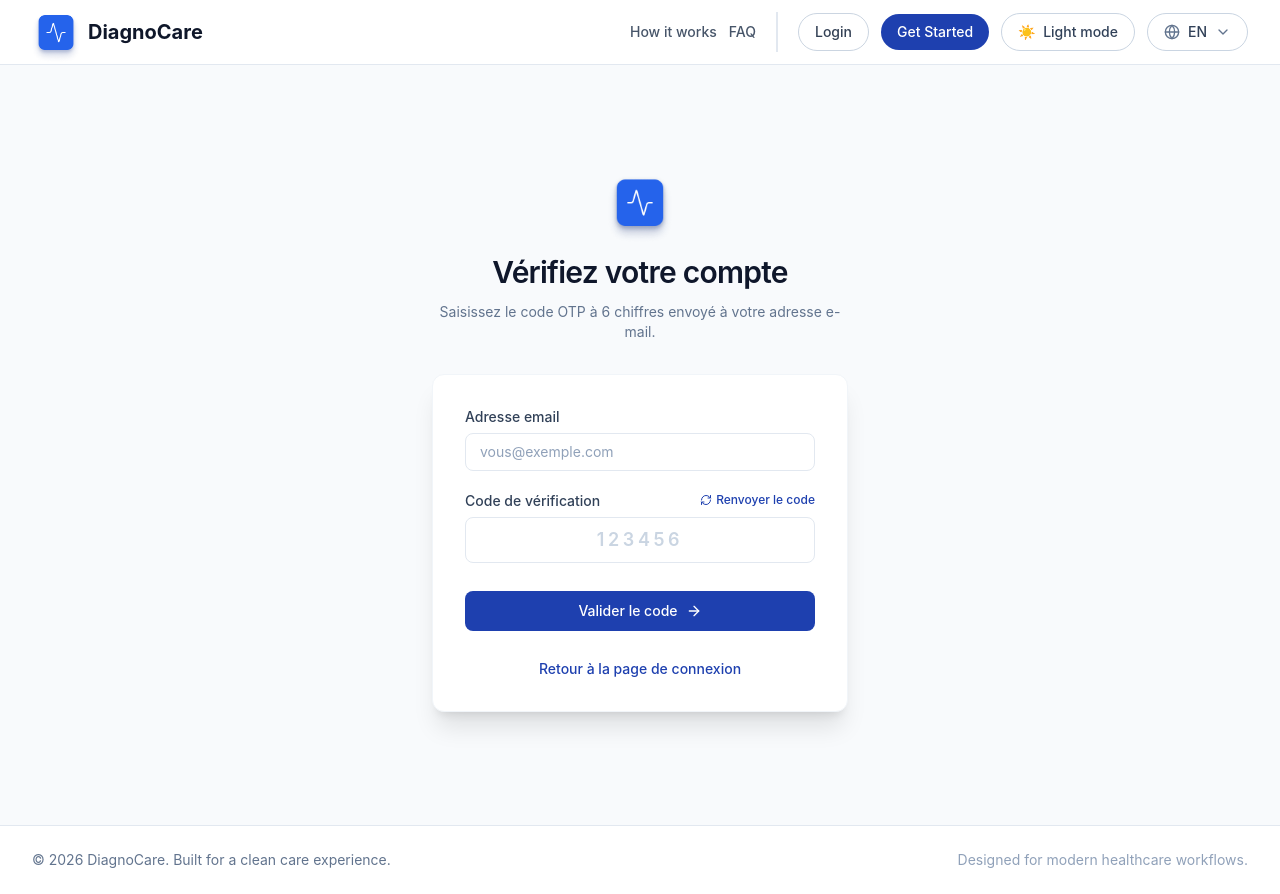
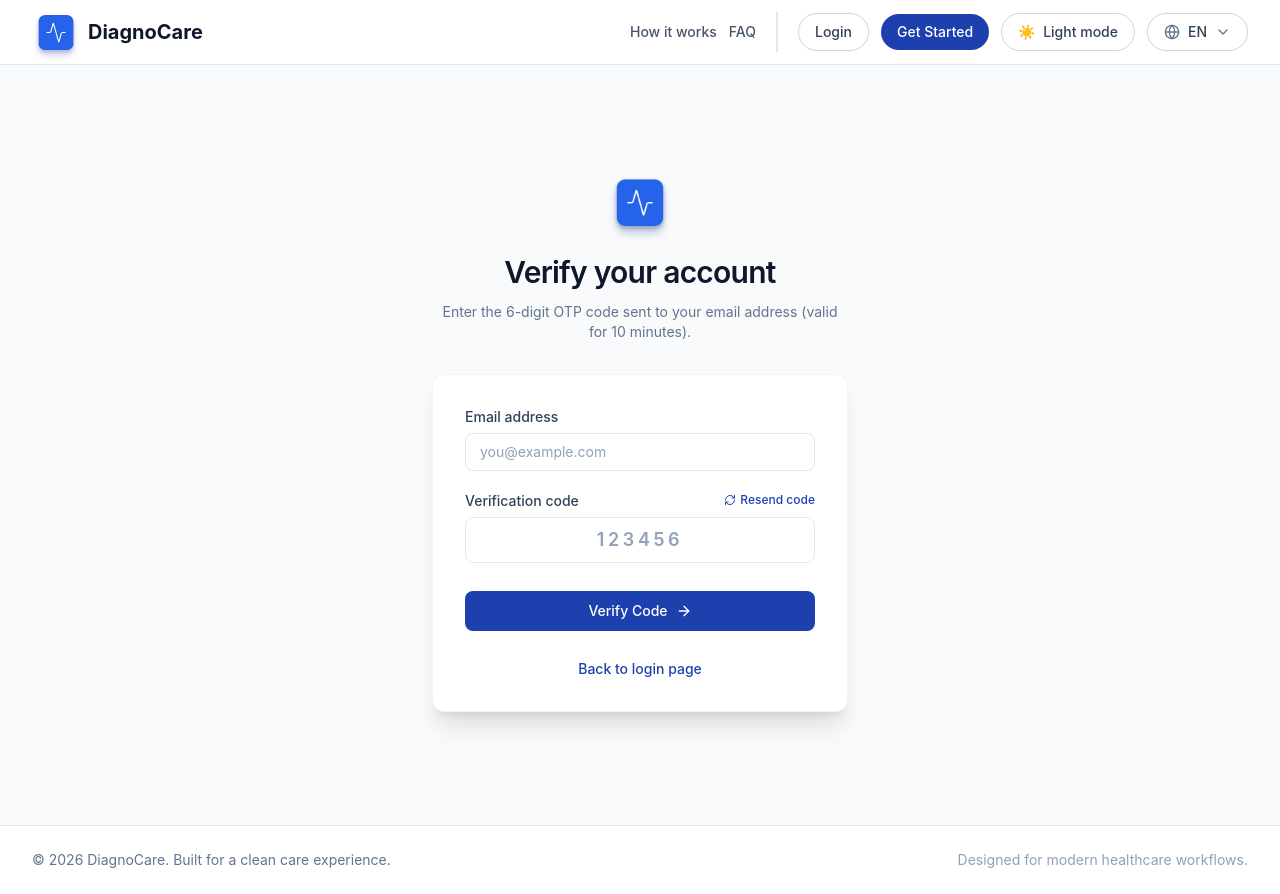
Before and after one commit to ousseynoukone/diagnocare-react-front, a React (Vite) app: page /verify-email in a window 1280 px wide. Built offline with nearby package versions, Linux system fonts and the light colour scheme; no server answers.

Commit message:
feat: add email verification page and complete English/French localization files

```diff
--- a/src/locales/en.json
+++ b/src/locales/en.json
@@ -140,6 +140,26 @@
       "error_mismatch": "Passwords do not match.",
       "success_email_sent": "A reset code has been sent to your email address.",
       "success_password_reset": "Your password has been successfully reset!"
+    },
+    "verify_email": {
+      "title": "Verify your account",
+      "subtitle": "Enter the 6-digit OTP code sent to your email address (valid for 10 minutes).",
+      "success_verified": "Your account has been successfully verified! You can now log in.",
+      "error_invalid_otp": "The verification code is invalid or has expired.",
+      "error_enter_email": "Please enter an email address to resend the code.",
+      "success_code_sent": "A new verification code has been sent by email.",
+      "error_resend_failed": "Unable to resend the verification code.",
+      "email_label": "Email address",
+      "email_required": "Email address is required.",
+      "email_invalid": "Please enter a valid email address.",
+      "code_label": "Verification code",
+      "resend_code": "Resend code",
+      "resend_cooldown": "Resend ({{seconds}}s)",
+      "code_required": "Verification code is required.",
+      "code_pattern": "The code must consist of 6 digits.",
+      "submit_button": "Verify Code",
+      "submitting_button": "Verifying...",
+      "back_to_login": "Back to login page"
     }
   }
 }
--- a/src/locales/fr.json
+++ b/src/locales/fr.json
@@ -140,6 +140,26 @@
       "error_mismatch": "Les mots de passe ne correspondent pas.",
       "success_email_sent": "Un code de réinitialisation a été envoyé à votre adresse e-mail.",
       "success_password_reset": "Votre mot de passe a été réinitialisé avec succès !"
+    },
+    "verify_email": {
+      "title": "Vérifiez votre compte",
+      "subtitle": "Saisissez le code OTP à 6 chiffres envoyé à votre adresse e-mail (valide pendant 10 minutes).",
+      "success_verified": "Votre compte a été vérifié avec succès ! Vous pouvez maintenant vous connecter.",
+      "error_invalid_otp": "Le code de vérification est invalide ou a expiré.",
+      "error_enter_email": "Veuillez saisir une adresse email pour renvoyer le code.",
+      "success_code_sent": "Un nouveau code de vérification a été envoyé par email.",
+      "error_resend_failed": "Impossible de renvoyer le code de vérification.",
+      "email_label": "Adresse email",
+      "email_required": "L'adresse email est requise.",
+      "email_invalid": "Veuillez entrer une adresse e-mail valide.",
+      "code_label": "Code de vérification",
+      "resend_code": "Renvoyer le code",
+      "resend_cooldown": "Renvoyer ({{seconds}}s)",
+      "code_required": "Le code est requis.",
+      "code_pattern": "Le code doit être composé de 6 chiffres.",
+      "submit_button": "Valider le code",
+      "submitting_button": "Validation...",
+      "back_to_login": "Retour à la page de connexion"
     }
   }
 }
--- a/src/pages/auth/VerifyEmailPage.tsx
+++ b/src/pages/auth/VerifyEmailPage.tsx
@@ -18,7 +18,7 @@ export default function VerifyEmailPage() {
     const { mutate: validateOtp, isPending: isValidating } = useValidateOtp();
     const { mutate: sendOtp, isPending: isResending } = useSendOtp();
 
-    const { register, handleSubmit, setError, getValues, formState: { errors } } = useForm({
+    const { register, handleSubmit, setError, getValues, watch, formState: { errors } } = useForm({
         defaultValues: {
             email: emailFromUrl,
             code: ''
@@ -28,6 +28,14 @@ export default function VerifyEmailPage() {
     const [generalError, setGeneralError] = useState<string | null>(null);
     const [resendCooldown, setResendCooldown] = useState(0);
 
+    // Clear general error when user types or changes fields
+    useEffect(() => {
+        const subscription = watch(() => {
+            setGeneralError(null);
+        });
+        return () => subscription.unsubscribe();
+    }, [watch]);
+
     useEffect(() => {
         if (resendCooldown > 0) {
             const timer = setTimeout(() => setResendCooldown(resendCooldown - 1), 1000);
@@ -36,32 +44,31 @@ export default function VerifyEmailPage() {
     }, [resendCooldown]);
 
     const onSubmit = (data: any) => {
-        setGeneralError(null);
         validateOtp({ email: data.email, code: data.code }, {
             onSuccess: () => {
-                toast.success("Votre compte a été vérifié avec succès ! Vous pouvez maintenant vous connecter.");
+                toast.success(t('auth.verify_email.success_verified'));
                 navigate('/login');
             },
             onError: (err: any) => {
-                handleApiError(err, setError, setGeneralError, "Le code de vérification est invalide ou a expiré.");
+                handleApiError(err, setError, setGeneralError, t('auth.verify_email.error_invalid_otp'));
             }
         });
     };
 
     const handleResend = (email: string) => {
         if (!email) {
-            setGeneralError("Veuillez saisir une adresse email pour renvoyer le code.");
+            setGeneralError(t('auth.verify_email.error_enter_email'));
             return;
         }
 
-        setGeneralError(null);
         sendOtp({ email }, {
             onSuccess: () => {
-                toast.success("Un nouveau code de vérification a été envoyé par email.");
+                toast.success(t('auth.verify_email.success_code_sent'));
+                setGeneralError(null);
                 setResendCooldown(60); // Cooldown of 60 seconds
             },
             onError: (err: any) => {
-                handleApiError(err, setError, setGeneralError, "Impossible de renvoyer le code de vérification.");
+                handleApiError(err, setError, setGeneralError, t('auth.verify_email.error_resend_failed'));
             }
         });
     };
@@ -70,12 +77,12 @@ export default function VerifyEmailPage() {
         <div className="flex flex-col gap-6 max-w-md mx-auto w-full items-center justify-center min-h-[85vh] px-4 py-8">
             {/* Header / Logo */}
             <div className="gap-3 mb-2 items-center flex flex-col text-center">
-                <img src={logo} alt="Verify Email" className="h-16 w-16 drop-shadow-sm" />
+                <img src={logo} alt={t('auth.verify_email.title')} className="h-16 w-16 drop-shadow-sm" />
                 <h1 className="text-3xl font-semibold tracking-tight text-slate-900 dark:text-slate-100">
-                    Vérifiez votre compte
+                    {t('auth.verify_email.title')}
                 </h1>
                 <span className="text-sm text-slate-500 dark:text-slate-400">
-                    Saisissez le code OTP à 6 chiffres envoyé à votre adresse e-mail.
+                    {t('auth.verify_email.subtitle')}
                 </span>
             </div>
 
@@ -92,19 +99,19 @@ export default function VerifyEmailPage() {
                     {/* Email Input */}
                     <div className="space-y-1.5">
                         <label htmlFor="email" className="block text-sm font-medium text-slate-700 dark:text-slate-300">
-                            Adresse email
+                            {t('auth.verify_email.email_label')}
                         </label>
                         <input
                             id="email"
                             type="email"
-                            placeholder="vous@exemple.com"
+                            placeholder={t('auth.login.email_placeholder')}
                             disabled={isValidating || isResending}
                             className={`w-full rounded-lg border px-3.5 py-2 text-sm placeholder-slate-400 focus:border-primary focus:outline-none focus:ring-2 focus:ring-primary/20 dark:border-slate-700 dark:bg-slate-800 dark:text-slate-100 dark:placeholder-slate-500 transition-all duration-150 disabled:opacity-60 ${errors.email ? 'border-red-500 focus:ring-red-200' : 'border-slate-200'}`}
                             {...register("email", {
-                                required: "L'adresse email est requise.",
+                                required: t('auth.verify_email.email_required'),
                                 pattern: {
                                     value: /^\S+@\S+$/i,
-                                    message: "Veuillez entrer une adresse e-mail valide."
+                                    message: t('auth.verify_email.email_invalid')
                                 }
                             })}
                         />
@@ -119,7 +126,7 @@ export default function VerifyEmailPage() {
                     <div className="space-y-1.5">
                         <div className="flex justify-between items-baseline">
                             <label htmlFor="code" className="block text-sm font-medium text-slate-700 dark:text-slate-300">
-                                Code de vérification
+                                {t('auth.verify_email.code_label')}
                             </label>
 
                             {/* Resend button with countdown */}
@@ -127,12 +134,12 @@ export default function VerifyEmailPage() {
                                 type="button"
                                 disabled={resendCooldown > 0 || isResending || isValidating}
                                 onClick={() => handleResend(getValues('email'))}
-                                className="text-xs text-primary hover:text-primary-dark font-medium transition-colors disabled:text-slate-400 disabled:cursor-not-allowed hover:underline flex items-center gap-1 cursor-pointer"
+                                className="text-xs text-primary dark:text-primary-500 font-medium transition-colors disabled:text-slate-400 disabled:cursor-not-allowed hover:underline flex items-center gap-1 cursor-pointer"
                             >
                                 <RefreshCw className={`h-3 w-3 ${isResending ? 'animate-spin' : ''}`} />
                                 {resendCooldown > 0
-                                    ? `Renvoyer (${resendCooldown}s)`
-                                    : "Renvoyer le code"
+                                    ? t('auth.verify_email.resend_cooldown', { seconds: resendCooldown })
+                                    : t('auth.verify_email.resend_code')
                                 }
                             </button>
                         </div>
@@ -144,12 +151,12 @@ export default function VerifyEmailPage() {
                             maxLength={6}
                             autoComplete="one-time-code"
                             disabled={isValidating || isResending}
-                            className={`w-full rounded-lg border text-center tracking-[0.2em] font-semibold text-lg px-3.5 py-2 placeholder-slate-300 focus:border-primary focus:outline-none focus:ring-2 focus:ring-primary/20 dark:border-slate-700 dark:bg-slate-800 dark:text-slate-100 transition-all duration-150 disabled:opacity-60 ${errors.code ? 'border-red-500 focus:ring-red-200' : 'border-slate-200'}`}
+                            className={`w-full rounded-lg  border text-center tracking-[0.2em] font-semibold text-lg px-3.5 py-2 placeholder-slate-400 focus:border-primary focus:outline-none focus:ring-2 focus:ring-primary/20 dark:border-slate-700 dark:bg-slate-800 dark:text-slate-100 transition-all duration-150 disabled:opacity-60 ${errors.code ? 'border-red-500 focus:ring-red-200' : 'border-slate-200'}`}
                             {...register("code", {
-                                required: "Le code est requis.",
+                                required: t('auth.verify_email.code_required'),
                                 pattern: {
                                     value: /^[0-9]{6}$/,
-                                    message: "Le code doit être composé de 6 chiffres."
+                                    message: t('auth.verify_email.code_pattern')
                                 }
                             })}
                         />
@@ -166,14 +173,14 @@ export default function VerifyEmailPage() {
                         disabled={isValidating || isResending}
                         className="bg-primary hover:bg-primary-dark text-white py-2.5 px-4 rounded-lg focus:outline-none focus:ring-2 focus:ring-primary focus:ring-offset-2 cursor-pointer justify-center font-medium mt-2 disabled:opacity-60 disabled:cursor-not-allowed w-full flex items-center gap-2"
                     >
-                        <span>{isValidating ? "Validation..." : "Valider le code"}</span>
+                        <span>{isValidating ? t('auth.verify_email.submitting_button') : t('auth.verify_email.submit_button')}</span>
                         {!isValidating && <ArrowRight className="h-4 w-4" />}
                     </Button>
 
                     {/* Back link */}
                     <div className="flex flex-col items-center gap-2 pt-2 text-center">
-                        <Link to="/login" className="text-sm text-primary hover:underline cursor-pointer font-medium">
-                            Retour à la page de connexion
+                        <Link to="/login" className="text-sm text-primary dark:text-primary-500  hover:underline cursor-pointer font-medium">
+                            {t('auth.verify_email.back_to_login')}
                         </Link>
                     </div>
                 </form>
```
